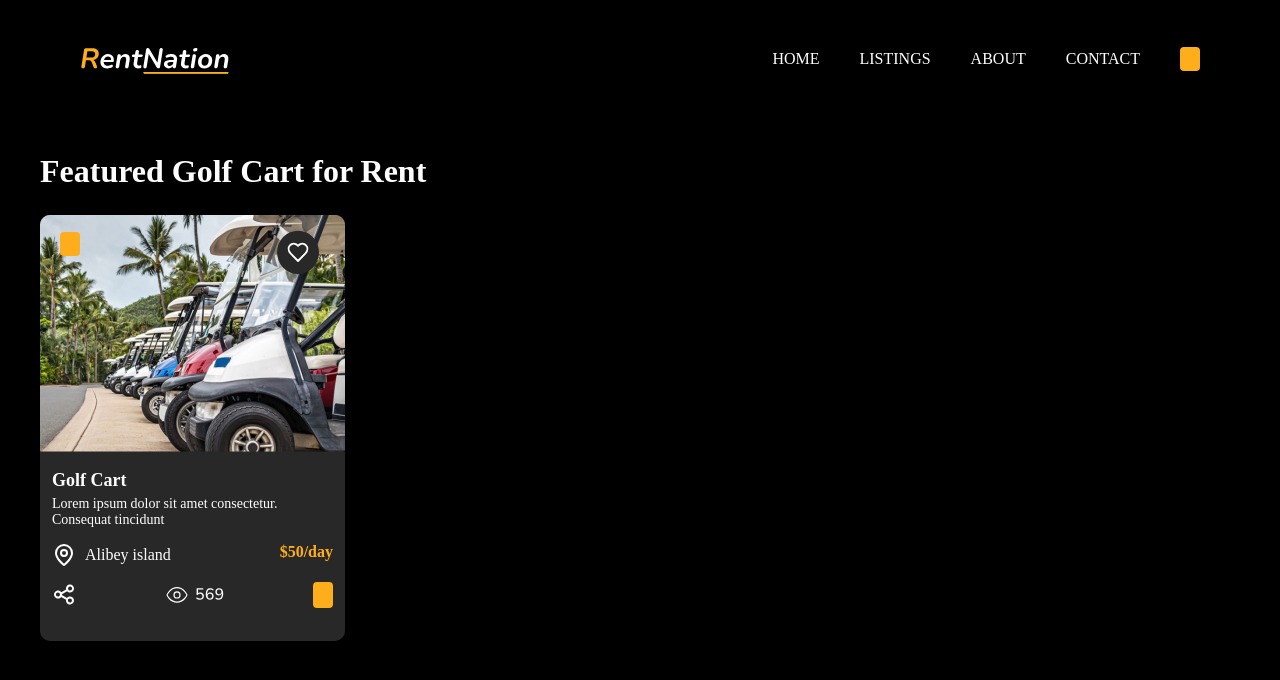
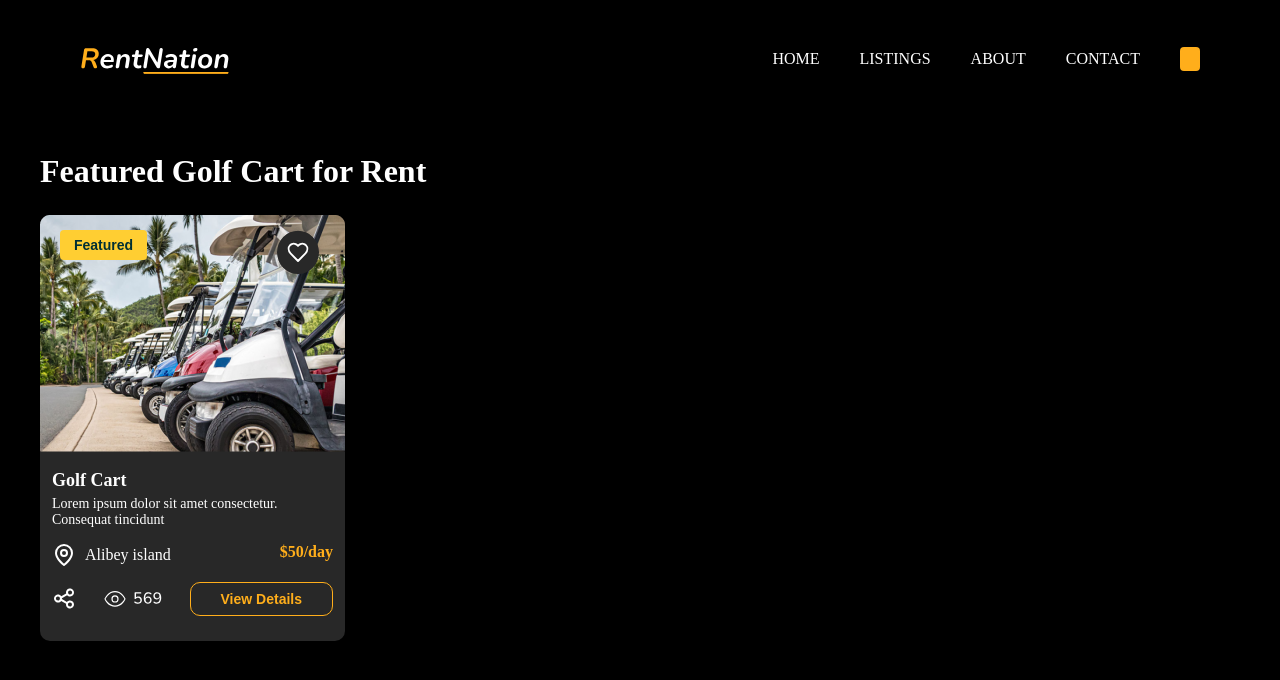
Before and after one commit to zainabzahid711/RentNation, a React (Create React App) app: page / in a window 1280 px wide. Shown: the top 680 px of the page. Built offline with nearby package versions, Linux system fonts and the light colour scheme; the HTML template or start-up script is replaced by a standard one.

Commit message:
wrapping cards

```diff
--- a/src/_components/card/Card.js
+++ b/src/_components/card/Card.js
@@ -1,17 +1,23 @@
-import React from "react"
-import styles from './Card.module.css'
-import mainImage from '../../_assets/png/bikes.png'
-import heartLogo from '../../_assets/svg/heart icon.svg'
-import Button from "../button/Button"
-import locationIcon from '../../_assets/svg/location.svg'
-import shareIcon from '../../_assets/svg/share icon.svg'
-import eyeIcon from '../../_assets/svg/eye icon.svg'
+import React from "react";
+import styles from "./Card.module.css";
+import mainImage from "../../_assets/png/bikes.png";
+import heartLogo from "../../_assets/svg/heart icon.svg";
+import Button from "../button/Button";
+import locationIcon from "../../_assets/svg/location.svg";
+import shareIcon from "../../_assets/svg/share icon.svg";
+import eyeIcon from "../../_assets/svg/eye icon.svg";
 
-
-const Card = () =>{
+const Card = () => {
   return (
     <div className={styles.card}>
-       <div className= {styles.btn}><Button/></div>
+      <div className={styles.btn}>
+        <Button
+          title="Featured"
+          background="#FFCE32"
+          padding="7px 14px"
+          color="#002F34"
+        />
+      </div>
       <img className={styles.heartLogo} src={heartLogo} alt="heart-logo" />
       <img className={styles.mainImage} src={mainImage} alt="bikes-pic" />
       <div className={styles.textDiv}>
@@ -21,26 +27,32 @@ const Card = () =>{
         </p>
         <div className={styles.amountDiv}>
           <div className={styles.locationDiv}>
-             <img className={styles.locationLogo} src={locationIcon} alt="heart-logo" />
+            <img
+              className={styles.locationLogo}
+              src={locationIcon}
+              alt="heart-logo"
+            />
             <span className={styles.locationSpan}> Alibey island </span>
           </div>
           <div className={styles.dollerDiv}>
             <span> $50/day </span>
           </div>
         </div>
-
         <div className={styles.lowerDiv}>
-
           <img className={styles.shareIcon} src={shareIcon} alt="share-logo" />
-
           <img className={styles.eyeIcon} src={eyeIcon} alt="eye-logo" />
-          <Button/>
-
-          </div>
-
+          <Button
+            title="View Details"
+            background="transparent"
+            padding="8px 30px"
+            color="#FFAE1B"
+            border="1px solid #FFAE1B"
+            borderRadius="10px"
+          />
         </div>
       </div>
-  )
-}
+    </div>
+  );
+};
 
-export default Card
+export default Card;
```
Lines whose indentation alone changed are shown as unchanged.
